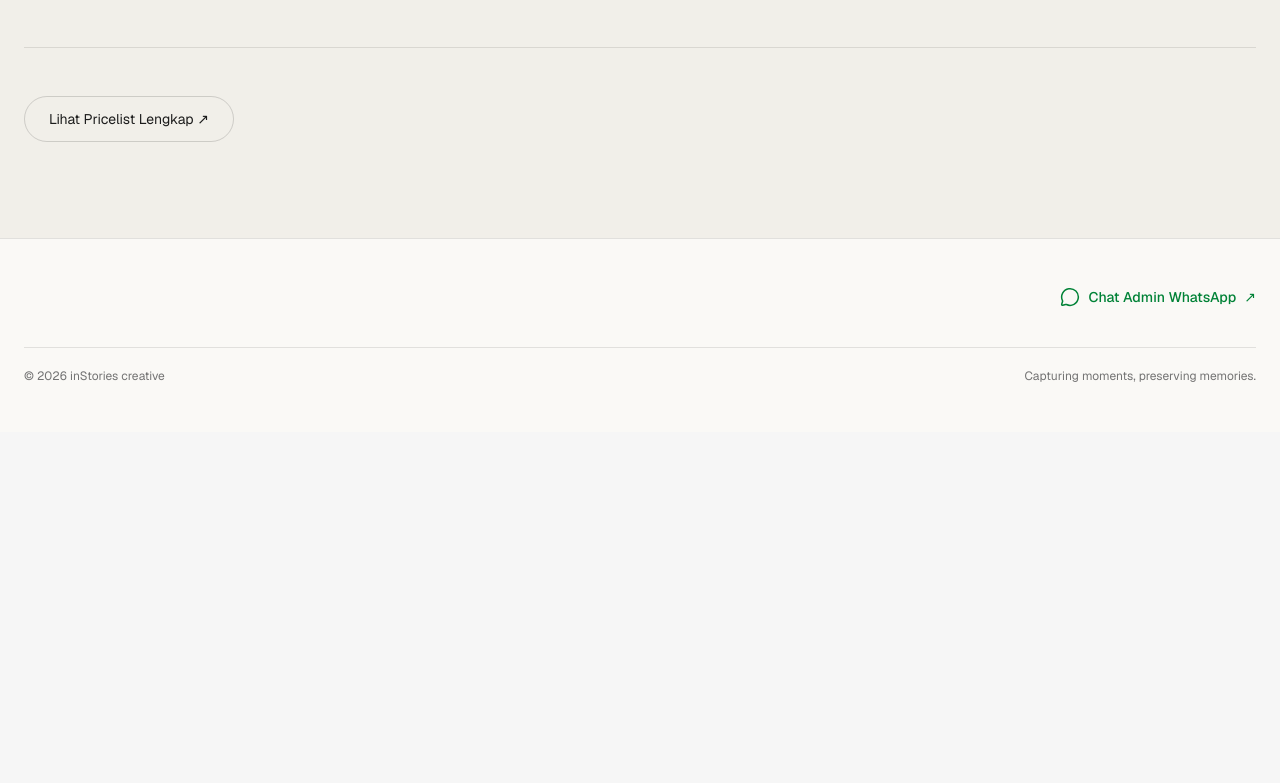
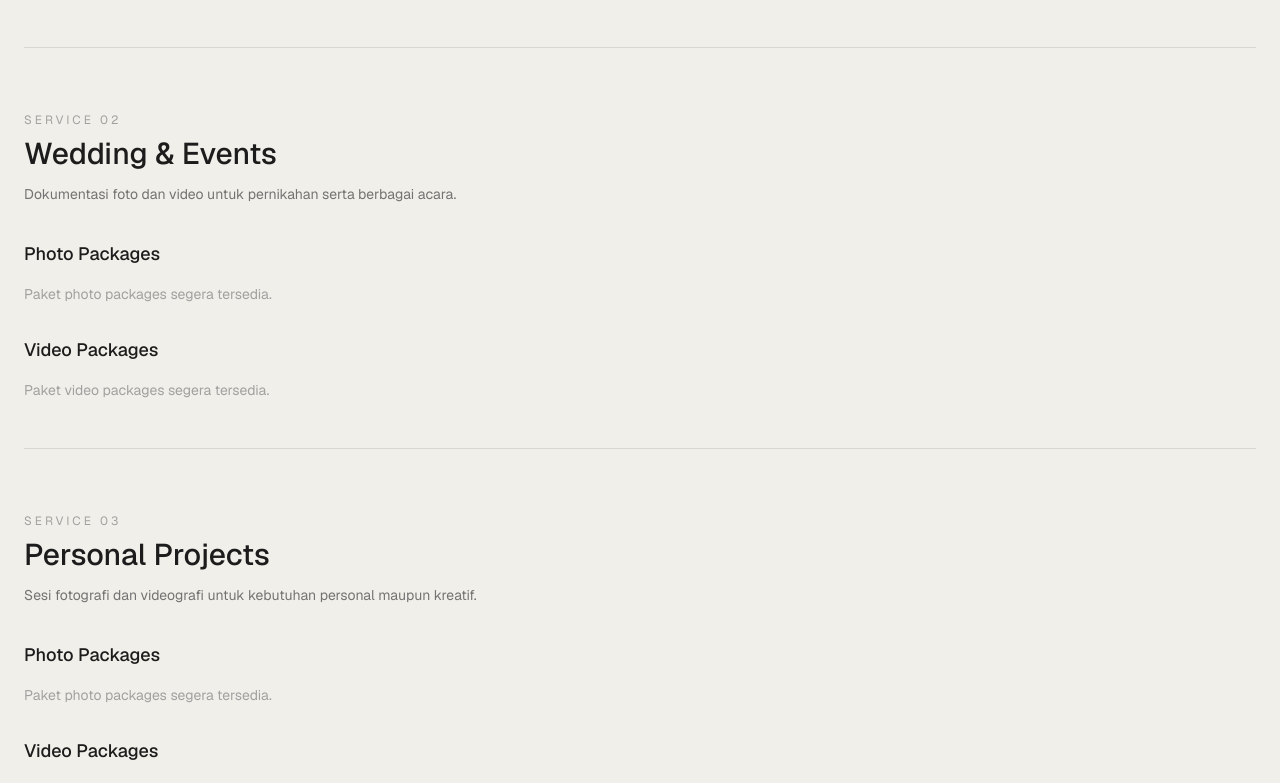
Before and after one commit to abazic/Pilihin-App, a Next.js app: page / in a window 1280 px wide. Shown: the part 2797-3580 px from the top of the page. Before the commit the page ends 3229 px from the top, so only its background shows below. Built offline with nearby package versions, Linux system fonts and the light colour scheme; no server answers; the database is empty; a web font is replaced by a local one.

Commit message:
feat: seed wedding and personal project homepage sections

```diff
--- a/app/page.tsx
+++ b/app/page.tsx
@@ -35,7 +35,7 @@ const normalizedPricelist = (() => {
   return [{id:'graduation',title:'Graduation Photography',description:'Sesi foto dan video untuk merayakan kelulusan.',showInService:true,
     photoPackages:oldPhoto?.items||parsed.packages||[{"name":"Solo Graduate","price":"Rp 250K","detail":"1 Graduate","duration":"1 jam","locations":"1 lokasi","photos":"20 foto edited","extras":"Unlimited shots"},{"name":"Duo Graduate","price":"Rp 400K","detail":"2 Graduates","duration":"2 jam","locations":"2 lokasi","photos":"30 foto edited","extras":"Unlimited shots"},{"name":"Group Session","price":"Rp 700K","detail":"3–5 Graduates","duration":"2 jam","locations":"2 lokasi","photos":"60 foto edited","extras":"Unlimited shots"},{"name":"Large Group","price":"Rp 900K","detail":"6–10 Graduates","duration":"2 jam","locations":"2 lokasi","photos":"100 foto edited","extras":"Unlimited shots"},{"name":"Extended Group","price":"Rp 100K/person","detail":">10 Graduates","duration":"3–4 jam","locations":"1 lokasi","photos":"100 foto edited","extras":"Unlimited shots"}],
     videoPackages:oldVideo?.items||(parsed.video?.name?[{name:parsed.video.name,price:parsed.video.price,detail:parsed.video.description,duration:parsed.video.duration}]:[{"name":"Shoot & Edit","price":"Rp 600K","detail":"Video dokumentasi graduation"}]),
-    addons:oldAddons?.items||parsed.addons||[{"name":"Extra 60 menit","price":"+Rp 100K"},{"name":"Extra lokasi","price":"+Rp 100K"},{"name":"Extra 10 foto edited","price":"+Rp 50K"},{"name":"Same Day Edit","price":"+Rp 300K"},{"name":"Family >5 orang","price":"+Rp 50K/orang"}]}];
+    addons:oldAddons?.items||parsed.addons||[{"name":"Extra 60 menit","price":"+Rp 100K"},{"name":"Extra lokasi","price":"+Rp 100K"},{"name":"Extra 10 foto edited","price":"+Rp 50K"},{"name":"Same Day Edit","price":"+Rp 300K"},{"name":"Family >5 orang","price":"+Rp 50K/orang"}]}, {id:"wedding-events",title:"Wedding & Events",description:"Dokumentasi foto dan video untuk pernikahan serta berbagai acara.",showInService:true,photoPackages:[],videoPackages:[],addons:[]}, {id:"personal-projects",title:"Personal Projects",description:"Sesi fotografi dan videografi untuk kebutuhan personal maupun kreatif.",showInService:true,photoPackages:[],videoPackages:[],addons:[]}];
 })();
   const whatsappMessage = encodeURIComponent(
   'Halo inStories creative, saya ingin bertanya tentang layanan fotografi.'
```
